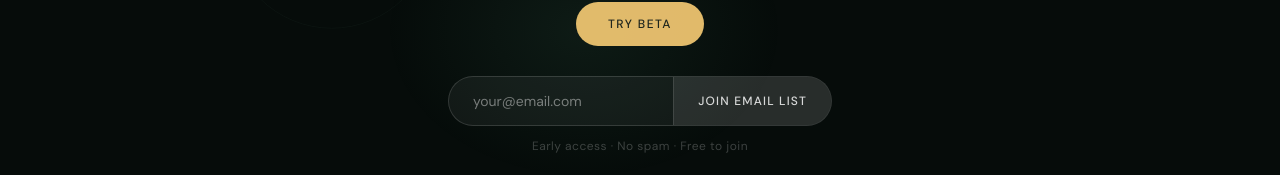
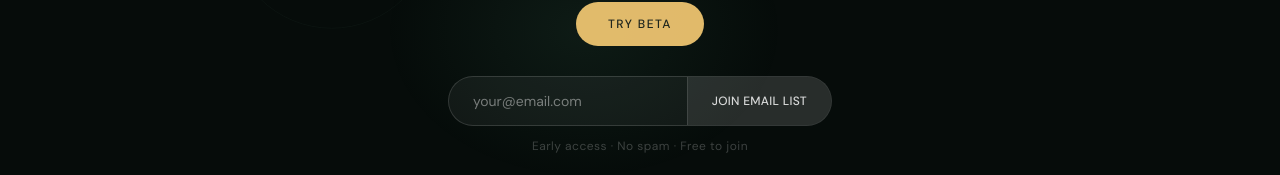
Before and after one commit to refr4ming/reframe_landing_update, a Next.js app: page / in a window 1280 px wide. Shown: the part 616-791 px from the top of the page. Built offline with nearby package versions, Linux system fonts and the light colour scheme.

Commit message:
edit button

```diff
--- a/components/hero.tsx
+++ b/components/hero.tsx
@@ -194,9 +194,8 @@ export function Hero() {
               <button
                 onClick={handleJoin}
                 disabled={status === "loading"}
-                className="text-xs font-medium uppercase tracking-widest px-6 py-3.5 transition-all duration-200 whitespace-nowrap disabled:opacity-60 hover:bg-white/15"
+                className="text-xs font-medium uppercase tracking-wide px-6 py-3.5 transition-all duration-200 whitespace-nowrap disabled:opacity-60 hover:bg-white/15"
                 style={{
-                  letterSpacing: "0.1em",
                   color: "rgba(255,255,255,0.82)",
                   background: "rgba(255,255,255,0.09)",
                   borderLeft: "0.5px solid rgba(255,255,255,0.11)",
```
